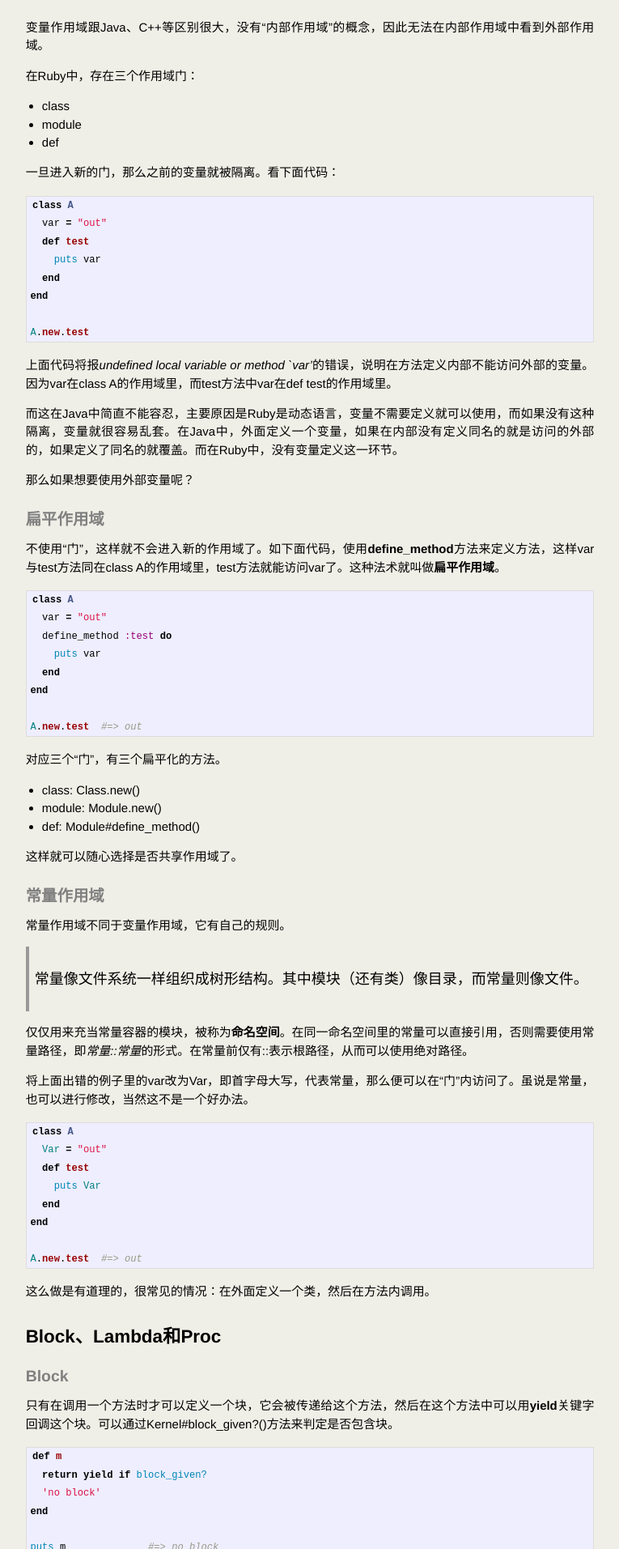
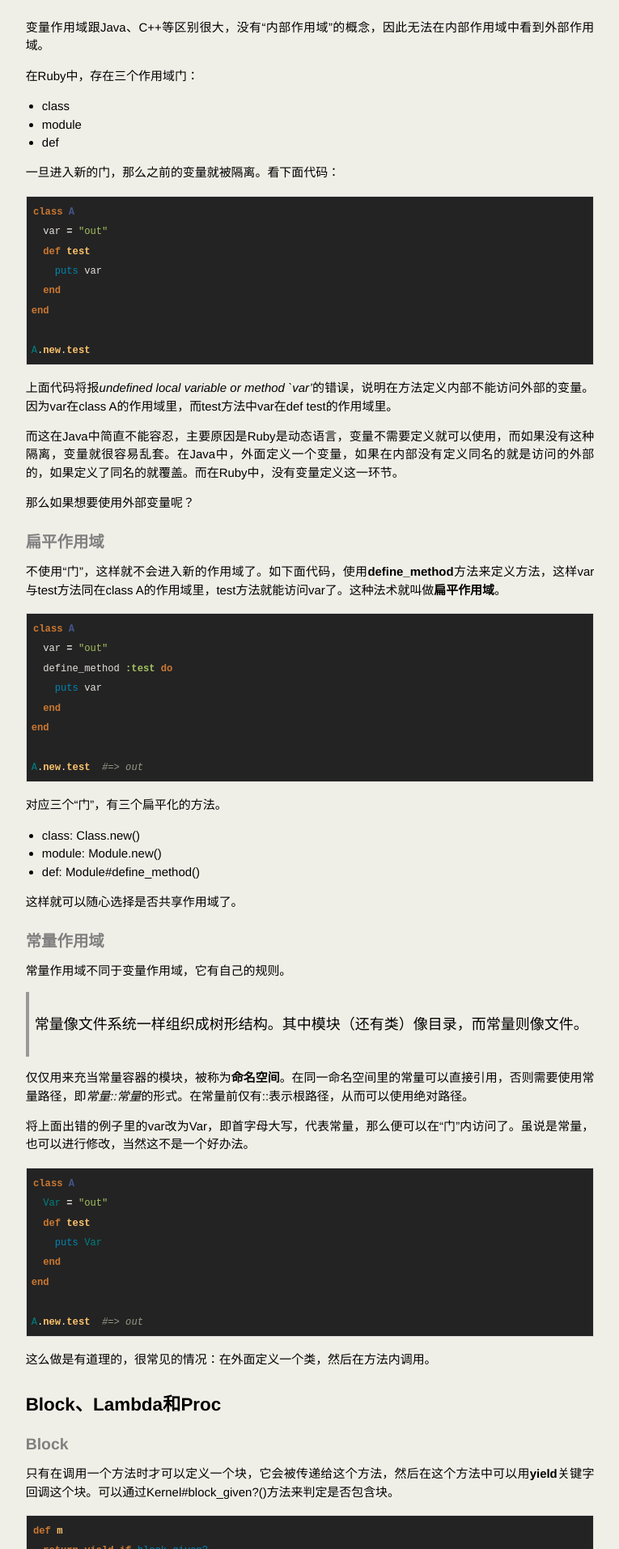
Before and after one commit to hulkfu/hulkfoo.github.io, a Jekyll site: the page built from _posts/2014-02-18-metaprogramming-ruby.md, in a window 1280 px wide. Shown: the part 382-2295 px from the top of the page at 81% size, without its empty margins (257-1022 px from the left). Built offline with Jekyll 4.4.1, drawn with Linux system fonts in a browser that asks for light colours; Markdown is read by kramdown in place of the engine named in the settings; comment, search, counter and statistics services are not loaded.

Commit message:
highlight css.

```diff
--- a/css/main.css
+++ b/css/main.css
@@ -150,8 +150,7 @@ blockquote {
 /* standard */
 .post pre {
   border: 1px solid #ddd;
-  background-color: #eef;
-  padding: 0 .4em;
+  padding: .4em .4em;
   margin: 17px 0;
 }
 
@@ -161,7 +160,6 @@ blockquote {
 
 .post code {
   border: 1px solid #ddd;
-  background-color: #eef;
   padding: 0 .2em;
 }
 
--- a/css/syntax.css
+++ b/css/syntax.css
@@ -1,7 +1,11 @@
-.highlight  { background: #ffffff; word-wrap: break-word; }
-.highlight .c { color: #999988; font-style: italic } /* Comment */
+.highlight  {
+  font-family: "Menlo", "Courier New", "Terminal", monospace;
+  background: #232323;
+  color: #E6E0DB;
+  word-wrap: break-word; }
+.highlight .c { color: #BC9358; font-style: italic } /* Comment */
 .highlight .err { color: #a61717; background-color: #e3d2d2 } /* Error */
-.highlight .k { font-weight: bold } /* Keyword */
+.highlight .k { color: #cb7832; font-weight: bold } /* Keyword */
 .highlight .o { font-weight: bold } /* Operator */
 .highlight .cm { color: #999988; font-style: italic } /* Comment.Multiline */
 .highlight .cp { color: #999999; font-weight: bold } /* Comment.Preproc */
@@ -25,14 +29,14 @@
 .highlight .kr { font-weight: bold } /* Keyword.Reserved */
 .highlight .kt { color: #445588; font-weight: bold } /* Keyword.Type */
 .highlight .m { color: #009999 } /* Literal.Number */
-.highlight .s { color: #d14 } /* Literal.String */
+.highlight .s { color: #a4c260 } /* Literal.String */
 .highlight .na { color: #008080 } /* Name.Attribute */
 .highlight .nb { color: #0086B3 } /* Name.Builtin */
 .highlight .nc { color: #445588; font-weight: bold } /* Name.Class */
 .highlight .no { color: #008080 } /* Name.Constant */
 .highlight .ni { color: #800080 } /* Name.Entity */
 .highlight .ne { color: #990000; font-weight: bold } /* Name.Exception */
-.highlight .nf { color: #990000; font-weight: bold } /* Name.Function */
+.highlight .nf { color: #ffc56d; font-weight: bold } /* Name.Function */
 .highlight .nn { color: #555555 } /* Name.Namespace */
 .highlight .nt { color: #000080 } /* Name.Tag */
 .highlight .nv { color: #008080 } /* Name.Variable */
@@ -42,17 +46,17 @@
 .highlight .mh { color: #009999 } /* Literal.Number.Hex */
 .highlight .mi { color: #009999 } /* Literal.Number.Integer */
 .highlight .mo { color: #009999 } /* Literal.Number.Oct */
-.highlight .sb { color: #d14 } /* Literal.String.Backtick */
-.highlight .sc { color: #d14 } /* Literal.String.Char */
-.highlight .sd { color: #d14 } /* Literal.String.Doc */
-.highlight .s2 { color: #d14 } /* Literal.String.Double */
-.highlight .se { color: #d14 } /* Literal.String.Escape */
-.highlight .sh { color: #d14 } /* Literal.String.Heredoc */
-.highlight .si { color: #d14 } /* Literal.String.Interpol */
-.highlight .sx { color: #d14 } /* Literal.String.Other */
+.highlight .sb { color: #a4c260 } /* Literal.String.Backtick */
+.highlight .sc { color: #a4c260 } /* Literal.String.Char */
+.highlight .sd { color: #a4c260 } /* Literal.String.Doc */
+.highlight .s2 { color: #a4c260 } /* Literal.String.Double */
+.highlight .se { color: #a4c260 } /* Literal.String.Escape */
+.highlight .sh { color: #a4c260 } /* Literal.String.Heredoc */
+.highlight .si { color: #a4c260 } /* Literal.String.Interpol */
+.highlight .sx { color: #a4c260 } /* Literal.String.Other */
 .highlight .sr { color: #009926 } /* Literal.String.Regex */
-.highlight .s1 { color: #d14 } /* Literal.String.Single */
-.highlight .ss { color: #990073 } /* Literal.String.Symbol */
+.highlight .s1 { color: #a4c260 } /* Literal.String.Single */
+.highlight .ss { color: #a4c260; font-weight: bold } /* Literal.String.Symbol */
 .highlight .bp { color: #999999 } /* Name.Builtin.Pseudo */
 .highlight .vc { color: #008080 } /* Name.Variable.Class */
 .highlight .vg { color: #008080 } /* Name.Variable.Global */
```
